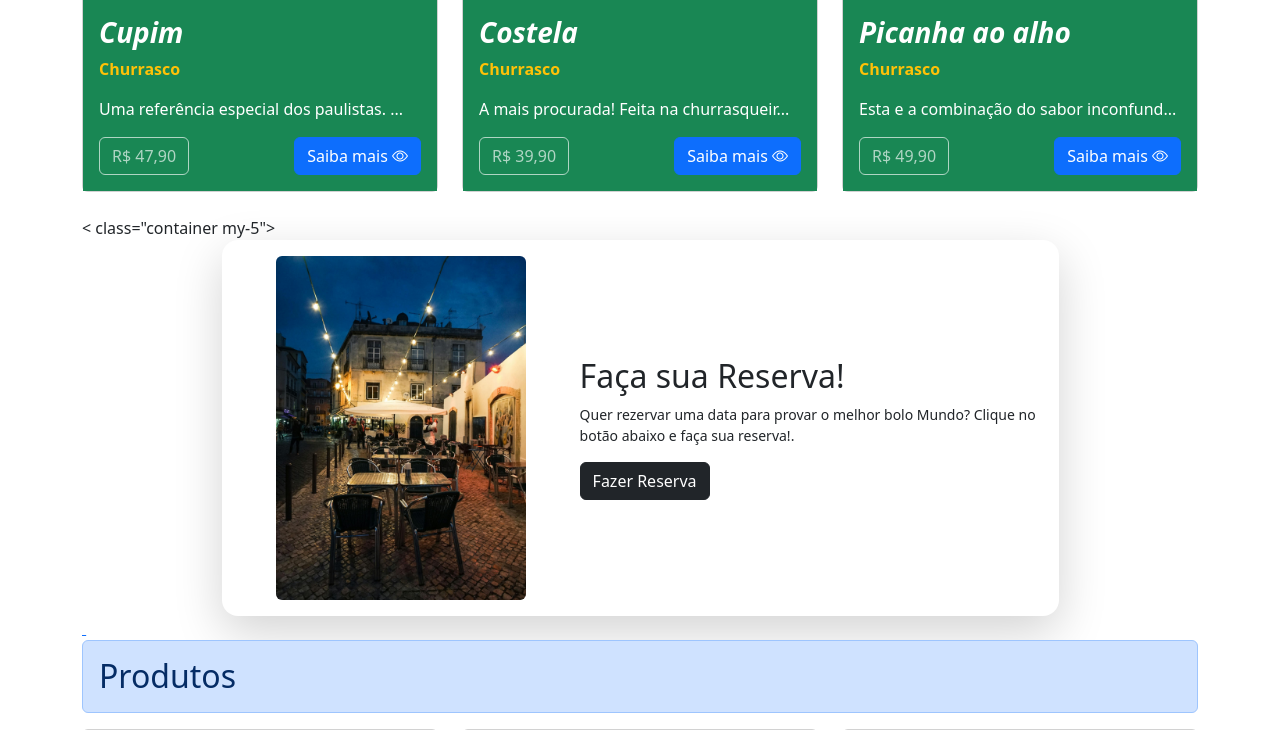
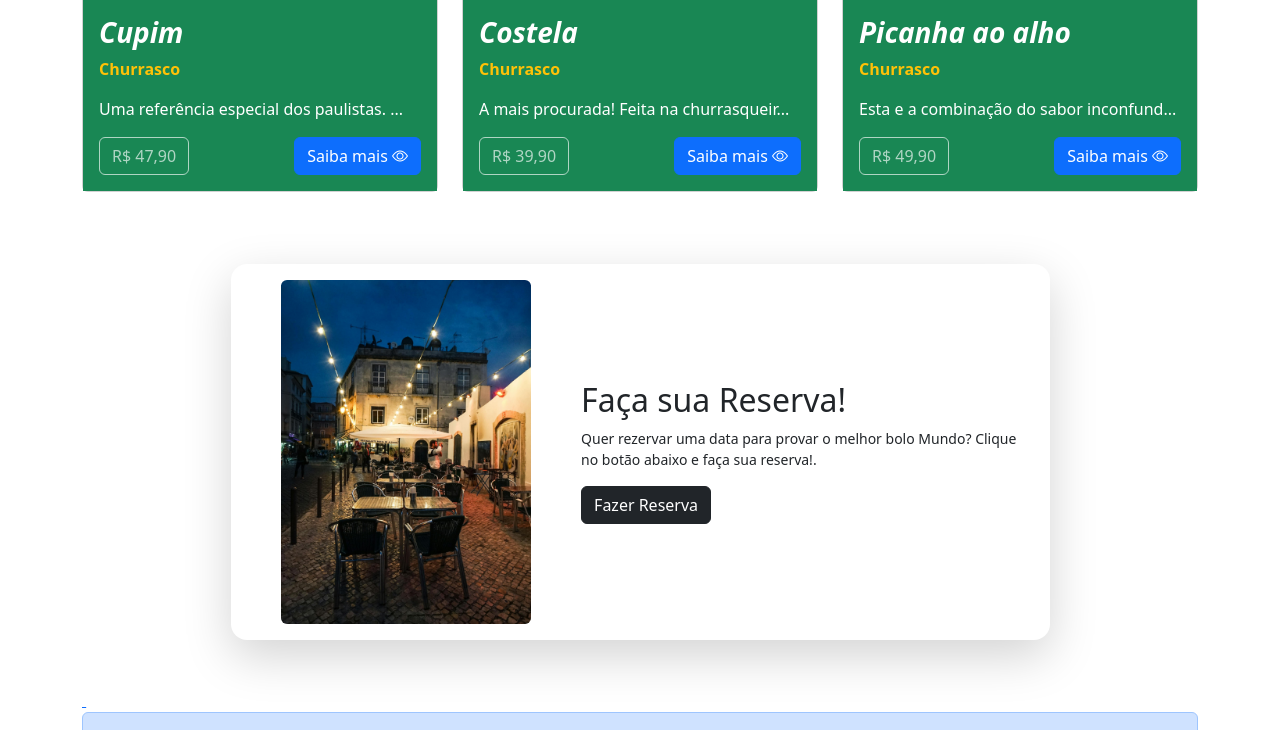
Before and after one commit to nicolenayeli/tdschuleta-main, a PHP site: page / in a window 1280 px wide. Shown: the part 1240-1970 px from the top of the page. Run offline with PHP 8.4, Linux system fonts and the light colour scheme; data comes from the database, SQL or seed files in the repository; grey boxes are pictures that could not be loaded.

Commit message:
correcao_teste

```diff
--- a/aviso_reserva_menu.php
+++ b/aviso_reserva_menu.php
@@ -1,4 +1,4 @@
-< class="container my-5">
+<section class="container my-5">
   <div class="p-3 rounded-4 shadow-lg bg-white w-75 mx-auto" style="height: auto; min-height: 350px; max-height: 500px;">
     <div class="row g-3 align-items-center">
       <!-- Imagem do bolo -->
@@ -14,3 +14,4 @@
       </div>
     </div>
   </div>
+</section>
```
